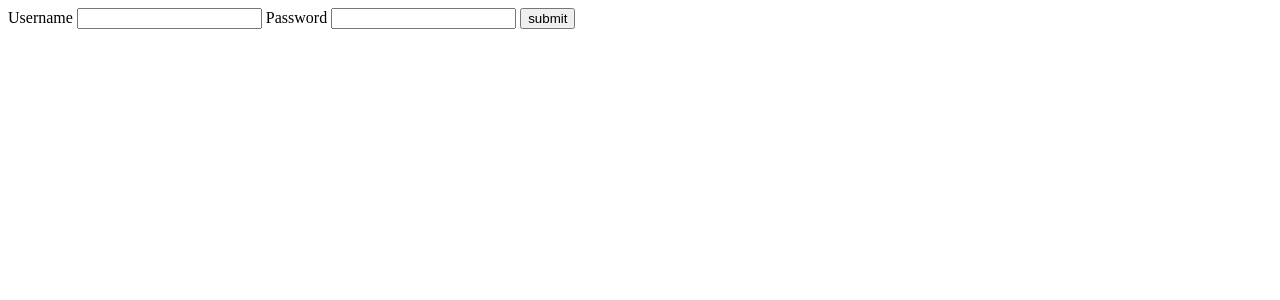
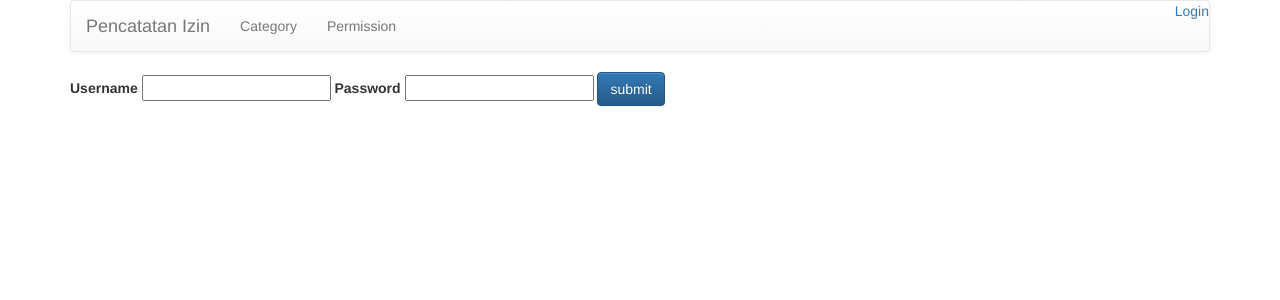
Before and after one commit to ifung-smsperkasa/testing, a Django app: a page that uses permission/templates/permission/login.html in a window 1280 px wide. Shown: the top 300 px of the page. Run offline with Django 3.2, Linux system fonts and the light colour scheme; some libraries are stand-ins or nearby versions.

Commit message:
Permission Completed

```diff
--- a/permission/admin.py
+++ b/permission/admin.py
@@ -1,11 +1,11 @@
 from django.contrib import admin
-from .models import Category, Employee, Permission
+from .models import Category, Employee, Perizinan
 from django.contrib.auth.admin import UserAdmin as BaseUserAdmin
 from django.contrib.auth.models import User
 
 admin.site.register(Category)
 admin.site.register(Employee)
-admin.site.register(Permission)
+admin.site.register(Perizinan)
 
 class EmployeeInline(admin.StackedInline):
     model = Employee
--- a/permission/models.py
+++ b/permission/models.py
@@ -19,7 +19,7 @@ class Employee(models.Model):
     def __str__(self):
         return str(self.number)
 
-class Permission(models.Model):
+class Perizinan(models.Model):
     employee = models.ForeignKey(Employee,default='0',related_name='employee')
     start = models.DateTimeField(default=timezone.now)
     end = models.DateTimeField(default=timezone.now)
--- a/permission/templates/permission/category_list.html
+++ b/permission/templates/permission/category_list.html
@@ -1,6 +1,6 @@
 {% extends 'permission/index.html' %}
 {% block content %}
-    {% if user.is_authenticated and permission == True %}
+    {% if user.is_authenticated and perms.permission.add_category %}
       <a class="btn btn-primary" href="/input_category/">Input Category</a><br><br>
     {% endif %}
     <table class="table">
--- a/permission/templates/permission/input_category.html
+++ b/permission/templates/permission/input_category.html
@@ -2,7 +2,7 @@
 {% block content %}
     <h2>Category Create</h2>
     <ul>
-      <form action="/category/" method="post" id="category_form">
+      <form action="/category/" method="post" id="category_form" >
         {% csrf_token %}
         <table>
           <tr>
@@ -17,5 +17,6 @@
         <br/>
         <input type="submit"class="btn" value="Submit">
       </form>
+
     </ul>
 {% endblock %}
--- a/permission/templates/permission/input_permission.html
+++ b/permission/templates/permission/input_permission.html
@@ -89,6 +89,7 @@
         </tr>
         {%endfor%}
       </table>
+
     </div>
 
   <script>
--- a/permission/templates/permission/login.html
+++ b/permission/templates/permission/login.html
@@ -1,13 +1,11 @@
-<html>
-  <head></head>
-  <body>
+{% extends 'permission/index.html' %}
+{% block content %}
     <form method="POST" action="/next_view/">
       {% csrf_token %}
       <label>Username</label>
       <input type="text" name="username" id="username" required>
       <label>Password</label>
       <input type="password" name="password" id="password" required>
-      <input type="submit" value="submit">
+      <input class="btn btn-primary" type="submit" value="submit">
     </form>
-  </body>
-</html>
+{% endblock %}
--- a/permission/templates/permission/permission_list.html
+++ b/permission/templates/permission/permission_list.html
@@ -1,6 +1,6 @@
 {% extends 'permission/index.html' %}
 {% block content %}
-    {% if user.is_authenticated %}
+    {% if user.is_authenticated and perms.permission.add_perizinan %}
     <a class="btn btn-primary" href="/input_permission/">Input Permission</a><br><br>
     {% endif %}
     <table class="table" >
@@ -9,7 +9,7 @@
         <th>Start</th>
         <th>End</th>
         <th>Category</th>
-        {% if user.is_authenticated %}<th></th>{% endif %}
+        {% if user.is_superuser %}<th></th>{% endif %}
       </tr>
       {% if permission|length == 0  %}
       <tr>
@@ -22,7 +22,7 @@
         <td>{{x.start}}</td>
         <td>{{x.end}}</td>
         <td>{{x.category}}</td>
-        {% if user.is_authenticated %}
+        {% if user.is_superuser %}
         <td><a onclick="return confirm('Are you sure you want to delete this?')" href="/delete_permission/{{x.id}}">X</a></td>
         {% endif %}
       </tr>
--- a/permission/views.py
+++ b/permission/views.py
@@ -1,11 +1,15 @@
 from django.shortcuts import render
-from .models import Category,Permission,Employee
+from .models import Category,Perizinan,Employee
 from django.shortcuts import redirect
 from django.conf import settings
 from django.contrib.auth.decorators import login_required
 from django.contrib.auth import authenticate, login
 from django.contrib.auth import logout
+from django.contrib.auth.models import Permission,User
+from django.contrib.auth.decorators import permission_required
+from .formz import CategoryForm, PermissionForm
 
+#setting permission
 
 def index(request):
     return render(request,'permission/index.html')
@@ -40,34 +44,44 @@ def category_list(request):
     category = Category.objects.all()
     return render(request,'permission/category_list.html',{'category':category,'permission':permission})
 
-@login_required(login_url='/logins/')
+
+
 def input_category(request):
-    return render(request,'permission/input_category.html')
+    if request.user.has_perm('permission.add_category'):
+
+        return render(request,'permission/input_category.html',{})
+    else:
+        return redirect('/category/')
+
 
 def permission_list(request):
+    for a in Permission.objects.filter(user = request.user):
+        print(a.codename)
     if request.method == 'POST':
         employee = Employee.objects.get(number=request.POST.get('employee'))
-
         start = request.POST.get('start_date')
         end = request.POST.get('end_date')
-
         category = Category.objects.get(name=request.POST.get('category'))
-
         reason = request.POST.get('reason')
-        permission = Permission(employee=employee,start=start,end=end,category=category,reason=reason)
+        permission = Perizinan(employee=employee,start=start,end=end,category=category,reason=reason)
         permission.save()
         return redirect('/permission/')
 
-    permission = Permission.objects.all()
+    permission = Perizinan.objects.all()
     return render(request,'permission/permission_list.html',{'permission':permission})
 
+@login_required(login_url='/logins/')
 def input_permission(request):
-    employee = Employee.objects.all()
-    category = Category.objects.all()
 
-    return render(request,'permission/input_permission.html',{'category':category,'employee':employee})
+    if request.user.has_perm('permission.add_perizinan'):
+
+        employee = Employee.objects.all()
+        category = Category.objects.all()
+        return render(request,'permission/input_permission.html',{'category':category,'employee':employee})
+    else:
+        return redirect('/permission/')
 
 def delete_permission(request,id):
-    del_permission = Permission.objects.get(id=id)
+    del_permission = Perizinan.objects.get(id=id)
     del_permission.delete()
     return redirect('/permission/')
```
Also changed, not shown: permission/formz.py (added, +13 -0 lines), db.sqlite3, permission/migrations/0005_auto_20180719_0909.py (added).
